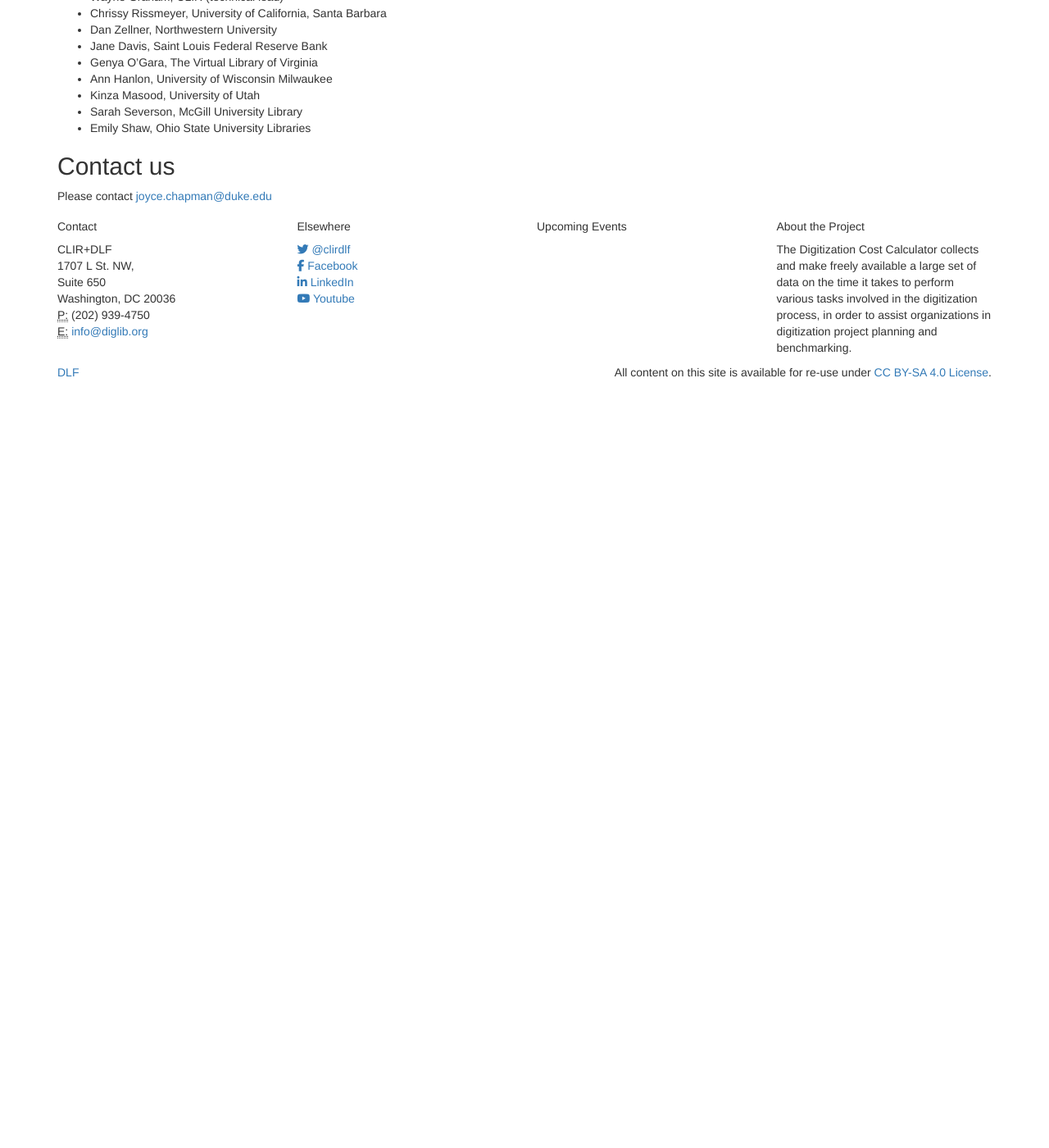
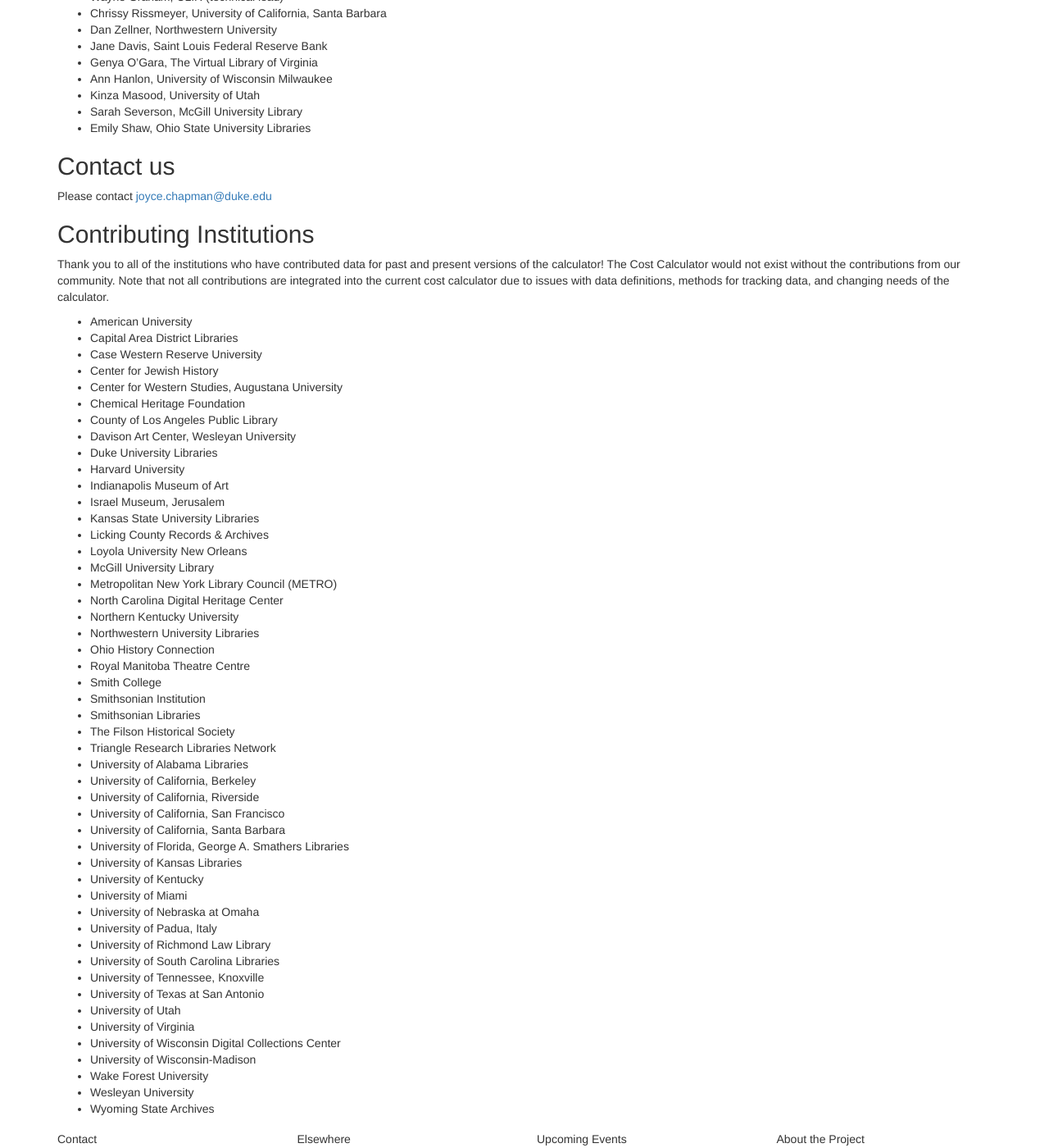
Before and after one commit to clirdlf/digitization_cost_calculator, a Jekyll site: the page built from about.md, in a window 1280 px wide and 1400 px high, scrolled down 591 px. Shown: the whole window at 82% size. Built offline with Jekyll 4.4.1, drawn with Linux system fonts in a browser that asks for light colours; nearby versions of some CDN libraries; comment, search, counter and statistics services are not loaded; before the commit the page ends 1085 px from its top, so only the background shows below that.

Commit message:
Add contributing instititons
Adds contributing instititions to the about page

closes #24

```diff
--- a/about.md
+++ b/about.md
@@ -33,3 +33,57 @@
 ## Contact us
 
 Please contact <a href="mailto:joyce(dot)chapman(at)duke(dot)edu">joyce dot chapman at duke dot edu with any questions.
+
+## Contributing Institutions
+
+Thank you to all of the institutions who have contributed data for past and present versions of the calculator! The Cost Calculator would not exist without the contributions from our community. Note that not all contributions are integrated into the current cost calculator due to issues with data definitions, methods for tracking data, and changing needs of the calculator.
+
+- American University
+- Capital Area District Libraries
+- Case Western Reserve University
+- Center for Jewish History
+- Center for Western Studies, Augustana University
+- Chemical Heritage Foundation
+- County of Los Angeles Public Library
+- Davison Art Center, Wesleyan University
+- Duke University Libraries
+- Harvard University
+- Indianapolis Museum of Art
+- Israel Museum, Jerusalem
+- Kansas State University Libraries
+- Licking County Records & Archives
+- Loyola University New Orleans
+- McGill University Library
+- Metropolitan New York Library Council (METRO)
+- North Carolina Digital Heritage Center
+- Northern Kentucky University
+- Northwestern University Libraries
+- Ohio History Connection
+- Royal Manitoba Theatre Centre
+- Smith College
+- Smithsonian Institution
+- Smithsonian Libraries
+- The Filson Historical Society
+- Triangle Research Libraries Network
+- University of Alabama Libraries
+- University of California, Berkeley
+- University of California, Riverside
+- University of California, San Francisco
+- University of California, Santa Barbara
+- University of Florida, George A. Smathers Libraries
+- University of Kansas Libraries
+- University of Kentucky
+- University of Miami
+- University of Nebraska at Omaha
+- University of Padua, Italy
+- University of Richmond Law Library
+- University of South Carolina Libraries
+- University of Tennessee, Knoxville
+- University of Texas at San Antonio
+- University of Utah
+- University of Virginia
+- University of Wisconsin Digital Collections Center
+- University of Wisconsin-Madison
+- Wake Forest University
+- Wesleyan University
+- Wyoming State Archives
```
